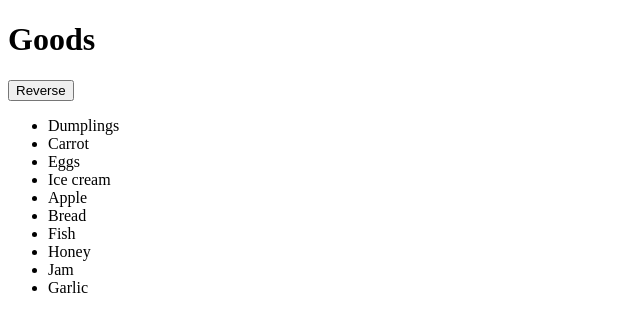
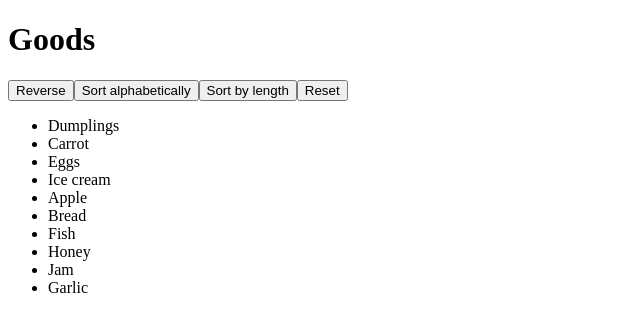
Before and after one commit to mate-academy/react_list-of-goods, a React (Create React App) app: page / in a window 1280 px wide. Shown: the top 332 px of the page, without its empty margins (0-640 px from the left). Built offline with nearby package versions, Linux system fonts and the light colour scheme.

Commit message:
without styles

```diff
--- a/src/App.tsx
+++ b/src/App.tsx
@@ -23,6 +23,18 @@ class App extends React.PureComponent<{}, State> {
     goods: [...goodsFromServer],
   };
 
+  reset = () => {
+    this.setState(() => ({
+      goods: [...goodsFromServer],
+    }));
+  };
+
+  sort = () => {
+    this.setState((state) => ({
+      goods: [...state.goods].sort(),
+    }));
+  };
+
   reverseList = () => {
     this.setState(state => {
       const reversedGoods = [...state.goods].reverse();
@@ -31,8 +43,14 @@ class App extends React.PureComponent<{}, State> {
         goods: reversedGoods,
       };
     });
-    // eslint-disable-next-line no-console
-    console.log('reversed');
+  };
+
+  sortByLength = () => {
+    this.setState((state) => ({
+      goods: [...state.goods].sort(
+        (a, b) => a.length - b.length,
+      ),
+    }));
   };
 
   render() {
@@ -47,11 +65,30 @@ class App extends React.PureComponent<{}, State> {
         >
           Reverse
         </button>
-        <ul className="goodList">
+        <button
+          type="button"
+          onClick={this.reverseList}
+        >
+          Sort alphabetically
+        </button>
+        <button
+          type="button"
+          onClick={this.sortByLength}
+        >
+          Sort by length
+        </button>
+        <button
+          type="button"
+          onClick={this.sort}
+        >
+          Reset
+        </button>
+
+        <ul className="GoodsList">
           {goods.map((good) => (
             <li
               key={good}
-              className="goodList__item"
+              className="GoodsList__item"
             >
               <span>{good}</span>
             </li>
```
